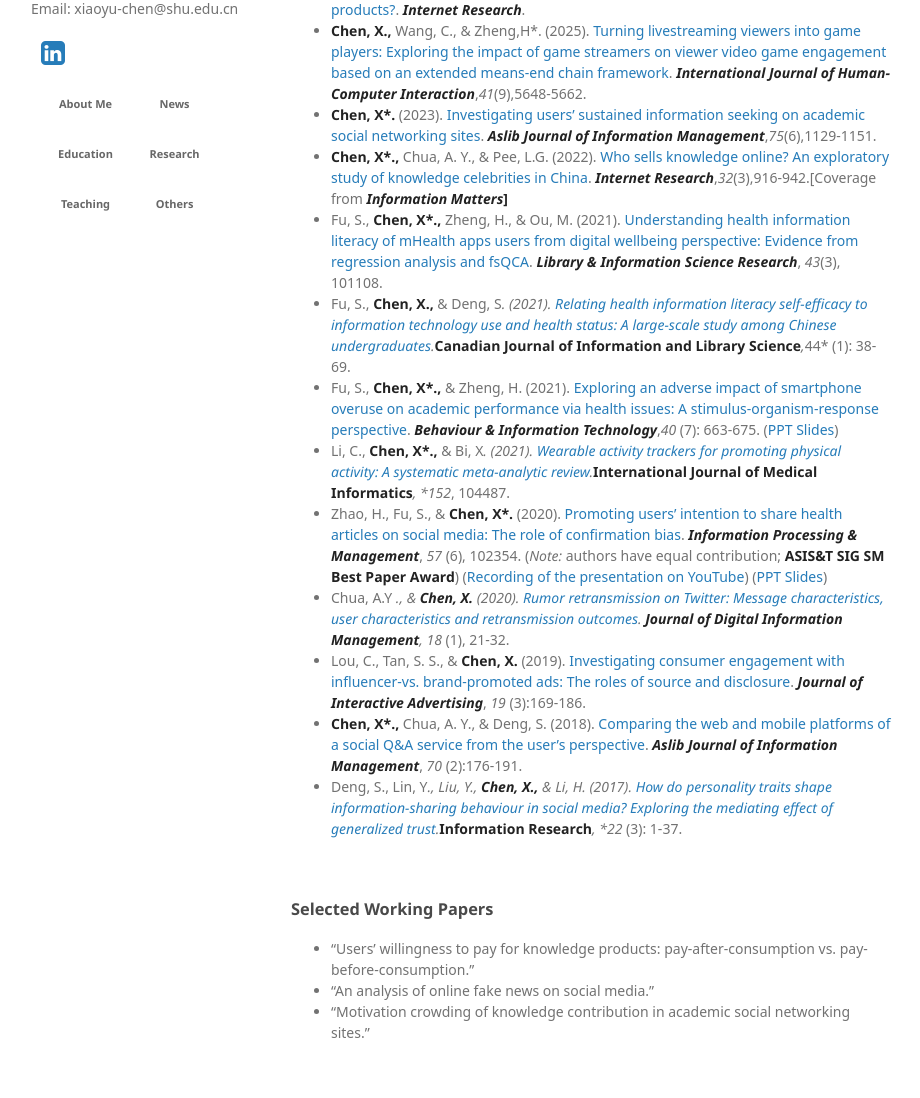
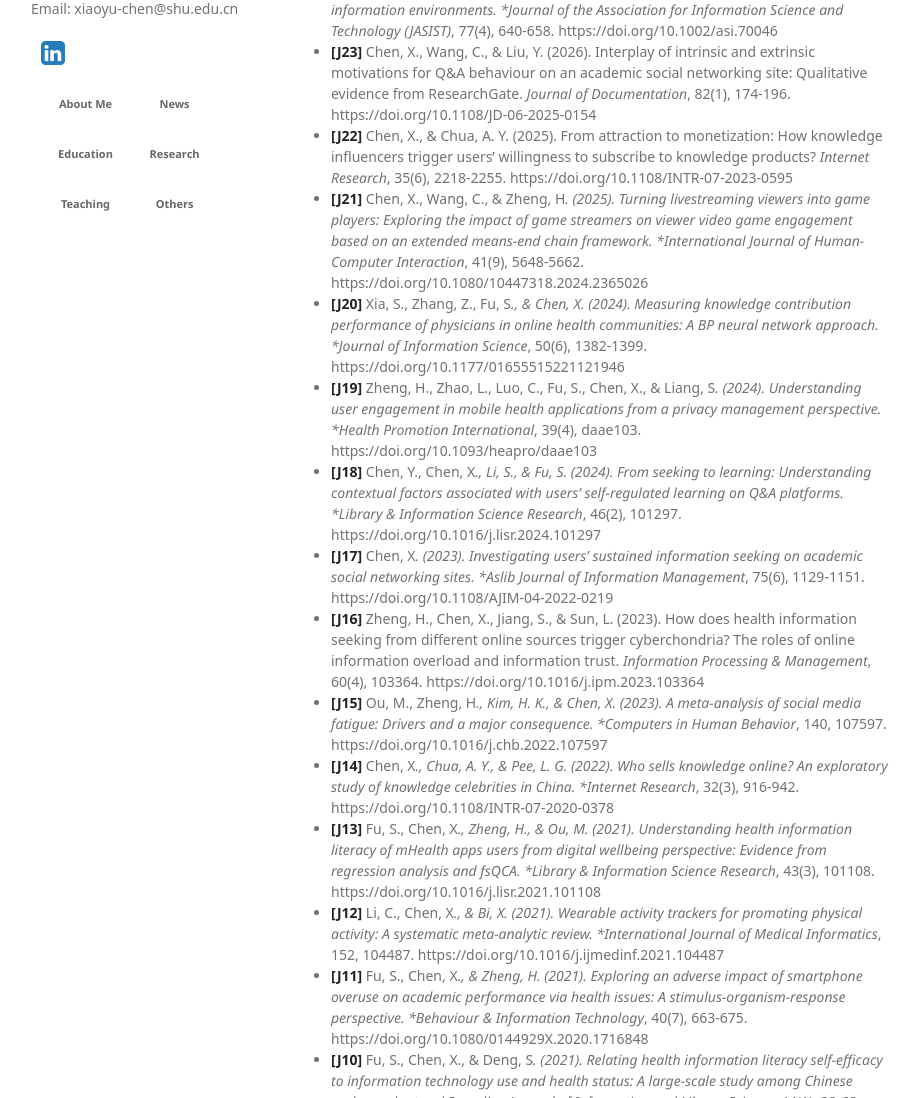
Before and after one commit to xiaoyu0928/xiaoyu0928.github.io, a Jekyll site: the page built from index.md, in a window 1280 px wide and 1400 px high, scrolled down 2444 px. Shown: the part 302-1400 px from the top of the window, without its empty margins (179-1099 px from the left). Built offline with Jekyll 4.4.1, drawn with Linux system fonts in a browser that asks for light colours; some web fonts are replaced; a style sheet for code colours, icons or effects is not loaded; our own code applies the rules of GitHub Pages for plain Markdown files; some of the changed text lies outside the part shown.

Commit message:
Update homepage publications and restore full content

```diff
--- a/index.md
+++ b/index.md
@@ -125,19 +125,30 @@ and Transferring Mechanism in a Social Q&A Community”</li>
 
 ### Refereed Journal Publications (* corresponding author)
 
-- **Chen, X\*** & Chua, A. Y. (online in advance).  [From attraction to monetization: How knowledge influencers trigger users’ willingness to subscribe to knowledge products?](https://doi.org/10.1108/INTR-07-2023-0595). ***Internet Research***.
-- **Chen, X.,** Wang, C., & Zheng,H\*. (2025). [Turning livestreaming viewers into game players: Exploring the impact of game streamers on viewer video game engagement based on an extended means-end chain framework](https://doi.org/10.1080/10447318.2024.2365026). ***International Journal of Human-Computer Interaction***,*41*(9),5648-5662.
-- **Chen, X\*.** (2023). [Investigating users’ sustained information seeking on academic social networking sites](https://www.emerald.com/insight/content/doi/10.1108/AJIM-04-2022-0219/full/html). ***Aslib Journal of Information Management***,*75*(6),1129-1151.
-- **Chen, X\*.,** Chua, A. Y., & Pee, L.G. (2022). [Who sells knowledge online? An exploratory study of knowledge celebrities in China](https://doi.org/10.1108/INTR-07-2020-0378). ***Internet Research***,*32*(3),916-942.[Coverage from [***Information Matters***](https://informationmatters.org/2022/05/who-sells-knowledge-online-an-investigation-of-knowledge-celebrities-in-china/)**]**
-- Fu, S., **Chen, X\*.,** Zheng, H., & Ou, M. (2021).[ Understanding health information literacy of mHealth apps users from digital wellbeing perspective: Evidence from regression analysis and fsQCA](https://www.google.com/url?q=https%3A%2F%2Fdoi.org%2F10.1016%2Fj.lisr.2021.101108&sa=D&sntz=1&usg=AOvVaw2YW9iG2zXrttpFCXU9pVD0). ***Library & Information Science Research***, *43*(3), 101108.
-- Fu, S., **Chen, X.,** & Deng, S*. (2021). [Relating health information literacy self-efficacy to information technology use and health status: A large-scale study among Chinese undergraduates](https://www.google.com/url?q=https%3A%2F%2Fojs.lib.uwo.ca%2Findex.php%2Fcjils%2Farticle%2Fview%2F11012%2F11267&sa=D&sntz=1&usg=AOvVaw16o6rkzSdx1UHZVcqTQZCd).***Canadian Journal of Information and Library Science***,*44* (1): 38-69.
-- Fu, S., **Chen, X\*.,** & Zheng, H. (2021). [Exploring an adverse impact of smartphone overuse on academic performance via health issues: A stimulus-organism-response perspective](https://www.google.com/url?q=https%3A%2F%2Fdoi.org%2F10.1080%2F0144929X.2020.1716848&sa=D&sntz=1&usg=AOvVaw0mtjOLtYEsALb0bV_dfKqg). ***Behaviour & Information Technology***,*40* (7): 663-675.  ([PPT Slides](https://drive.google.com/file/d/1_23CviQLxQPHFnZwdnR3rirRiYjsdBcT/view?usp=sharing))
-- Li, C., **Chen, X\*.,** & Bi, X*. (2021). [Wearable activity trackers for promoting physical activity: A systematic meta-analytic review](https://www.google.com/url?q=https%3A%2F%2Fdoi.org%2F10.1016%2Fj.ijmedinf.2021.104487&sa=D&sntz=1&usg=AOvVaw2r43YbT7p6lRrWUxIB-pay).***International Journal of Medical Informatics***, *152*, 104487.
-- Zhao, H., Fu, S., & **Chen, X\*.** (2020). [Promoting users’ intention to share health articles on social media: The role of confirmation bias](https://www.google.com/url?q=https%3A%2F%2Fdoi.org%2F10.1016%2Fj.ipm.2020.102354&sa=D&sntz=1&usg=AOvVaw3IcDMjLwS4CFv4x8NrW5E2). ***Information Processing & Management***, *57* (6), 102354. (*Note:* authors have equal contribution; **ASIS&T SIG SM Best Paper Award**) ([Recording of the presentation on YouTube](https://youtu.be/4Qw3dBT9NCY)) ([PPT Slides](https://drive.google.com/file/d/1FiznTYRxDeANzrx6WmmujYBL0vDe2pKA/view?usp=sharing))
-- Chua, A.Y *., & **Chen, X.** (2020). [Rumor retransmission on Twitter: Message characteristics, user characteristics and retransmission outcomes](http://www.google.com/url?q=http%3A%2F%2Fdline.info%2Ffpaper%2Fjdim%2Fv18i1%2Fjdimv18i1_3.pdf&sa=D&sntz=1&usg=AOvVaw0OBlHYo1191xKLzxzur-aU). **Journal of Digital Information Management**, 18* (1), 21-32.
-- Lou, C., Tan, S. S., & **Chen, X.** (2019). [Investigating consumer engagement with influencer-vs. brand-promoted ads: The roles of source and disclosure](https://www.google.com/url?q=https%3A%2F%2Fdoi.org%2F10.1080%2F15252019.2019.1667928&sa=D&sntz=1&usg=AOvVaw3r99Pqvq2ufZ44Q8AyBa2c). ***Journal of Interactive Advertising***, *19* (3):169-186.
-- **Chen, X\*.,** Chua, A. Y., & Deng, S. (2018). [Comparing the web and mobile platforms of a social Q&A service from the user’s perspective](https://www.google.com/url?q=https%3A%2F%2Fdoi.org%2F10.1108%2FAJIM-06-2017-0149&sa=D&sntz=1&usg=AOvVaw2nJwzxdk1bCMtznQ0P4sCx). ***Aslib Journal of Information Management***, *70* (2):176-191.
-- Deng, S., Lin, Y*., Liu, Y., **Chen, X.,** & Li, H. (2017). [How do personality traits shape information-sharing behaviour in social media? Exploring the mediating effect of generalized trust](http://www.google.com/url?q=http%3A%2F%2Fwww.informationr.net%2Fir%2F22-3%2Fpaper763.html&sa=D&sntz=1&usg=AOvVaw2WVJiZH6H-fNjw0cyAc5AS).***Information Research***, *22* (3): 1-37.
+- **[J24]** Fu, S., Song, J., & Chen, X*. (2026). Repetition and modality in information trustworthiness judgments: Investigating the illusory truth effect in multimodal health information environments. *Journal of the Association for Information Science and Technology (JASIST)*, 77(4), 640-658. https://doi.org/10.1002/asi.70046
+- **[J23]** Chen, X., Wang, C., & Liu, Y. (2026). Interplay of intrinsic and extrinsic motivations for Q&A behaviour on an academic social networking site: Qualitative evidence from ResearchGate. *Journal of Documentation*, 82(1), 174-196. https://doi.org/10.1108/JD-06-2025-0154
+- **[J22]** Chen, X., & Chua, A. Y. (2025). From attraction to monetization: How knowledge influencers trigger users' willingness to subscribe to knowledge products? *Internet Research*, 35(6), 2218-2255. https://doi.org/10.1108/INTR-07-2023-0595
+- **[J21]** Chen, X., Wang, C., & Zheng, H*. (2025). Turning livestreaming viewers into game players: Exploring the impact of game streamers on viewer video game engagement based on an extended means-end chain framework. *International Journal of Human-Computer Interaction*, 41(9), 5648-5662. https://doi.org/10.1080/10447318.2024.2365026
+- **[J20]** Xia, S., Zhang, Z., Fu, S*., & Chen, X. (2024). Measuring knowledge contribution performance of physicians in online health communities: A BP neural network approach. *Journal of Information Science*, 50(6), 1382-1399. https://doi.org/10.1177/01655515221121946
+- **[J19]** Zheng, H., Zhao, L., Luo, C., Fu, S., Chen, X., & Liang, S*. (2024). Understanding user engagement in mobile health applications from a privacy management perspective. *Health Promotion International*, 39(4), daae103. https://doi.org/10.1093/heapro/daae103
+- **[J18]** Chen, Y., Chen, X*., Li, S., & Fu, S. (2024). From seeking to learning: Understanding contextual factors associated with users' self-regulated learning on Q&A platforms. *Library & Information Science Research*, 46(2), 101297. https://doi.org/10.1016/j.lisr.2024.101297
+- **[J17]** Chen, X*. (2023). Investigating users' sustained information seeking on academic social networking sites. *Aslib Journal of Information Management*, 75(6), 1129-1151. https://doi.org/10.1108/AJIM-04-2022-0219
+- **[J16]** Zheng, H., Chen, X., Jiang, S., & Sun, L. (2023). How does health information seeking from different online sources trigger cyberchondria? The roles of online information overload and information trust. *Information Processing & Management*, 60(4), 103364. https://doi.org/10.1016/j.ipm.2023.103364
+- **[J15]** Ou, M., Zheng, H*., Kim, H. K., & Chen, X. (2023). A meta-analysis of social media fatigue: Drivers and a major consequence. *Computers in Human Behavior*, 140, 107597. https://doi.org/10.1016/j.chb.2022.107597
+- **[J14]** Chen, X*., Chua, A. Y., & Pee, L. G. (2022). Who sells knowledge online? An exploratory study of knowledge celebrities in China. *Internet Research*, 32(3), 916-942. https://doi.org/10.1108/INTR-07-2020-0378
+- **[J13]** Fu, S., Chen, X*., Zheng, H., & Ou, M. (2021). Understanding health information literacy of mHealth apps users from digital wellbeing perspective: Evidence from regression analysis and fsQCA. *Library & Information Science Research*, 43(3), 101108. https://doi.org/10.1016/j.lisr.2021.101108
+- **[J12]** Li, C., Chen, X*., & Bi, X. (2021). Wearable activity trackers for promoting physical activity: A systematic meta-analytic review. *International Journal of Medical Informatics*, 152, 104487. https://doi.org/10.1016/j.ijmedinf.2021.104487
+- **[J11]** Fu, S., Chen, X*., & Zheng, H. (2021). Exploring an adverse impact of smartphone overuse on academic performance via health issues: A stimulus-organism-response perspective. *Behaviour & Information Technology*, 40(7), 663-675. https://doi.org/10.1080/0144929X.2020.1716848
+- **[J10]** Fu, S., Chen, X., & Deng, S*. (2021). Relating health information literacy self-efficacy to information technology use and health status: A large-scale study among Chinese undergraduates. *Canadian Journal of Information and Library Science*, 44(1), 38-69. https://doi.org/10.5206/cjilsrcsib.v44i1.11012
+- **[J9]** Zhao, H., Fu, S., & Chen, X*. (2020). Promoting users' intention to share health articles on social media: The role of confirmation bias. *Information Processing & Management*, 57(6), 102354. https://doi.org/10.1016/j.ipm.2020.102354 *(Note: authors have equal contribution; 2021 ASIS&T SIG-SM Best Paper Award)*
+- **[J8]** Chua, A. Y*., & Chen, X. (2020). Rumor retransmission on Twitter: Message characteristics, user characteristics and retransmission outcomes. *Journal of Digital Information Management*, 18(1), 21-32. https://doi.org/10.6025/jdim/2019/18/1/21-32
+- **[J7]** Lou, C*., Tan, S. S., & Chen, X. (2019). Investigating consumer engagement with influencer-vs. brand-promoted ads: The roles of source and disclosure. *Journal of Interactive Advertising*, 19(3), 169-186. https://doi.org/10.1080/15252019.2019.1667928
+- **[J6]** Chen, X*., Chua, A. Y., & Deng, S. (2018). Comparing the web and mobile platforms of a social Q&A service from the user's perspective. *Aslib Journal of Information Management*, 70(2), 176-191. https://doi.org/10.1108/AJIM-06-2017-0149
+- **[J5]** Deng, S*., Lin, Y., Liu, Y., Chen, X., & Li, H. (2017). How do personality traits shape information-sharing behaviour on social media? Exploring the mediating effect of generalised trust. *Information Research*, 22(3), paper 763. Retrieved from http://InformationR.net/ir/21-1/paper763.html
+- **[J4]** Chen, X*., Deng, S., et al. (2016). Exploring the relationship between information characteristics and users' behavior in a Chinese social Q&A community: Evidence from Zhihu. *Geomatics and Information Science of Wuhan University*, 40, 101-105.
+- **[J3]** Liu, Y., Deng, S*., Hu, F., & Chen, X. (2015). The impacts of unique service resources and habit on e-service loyalty in a highly competitive market. *Journal of Systems and Information Technology*, 17(4), 336-350. https://doi.org/10.1108/JSIT-06-2015-0050
+- **[J2]** He, W., Chen, X*., Li, Y., & Qiu, Y. (2015). What leads to readers' satisfaction with the mobile news apps service? An investigation into the roles of content originality and user experience. *Journal of Data and Information Science*, 8(3), 76-89.
+- **[J1]** Chen, X., & Deng, S*. (2014). Influencing factors of answer adoption in social Q&A communities from users' perspective: Taking Zhihu as an example. *Journal of Data and Information Science*, 7(3), 81-95.
 
 <br>
 
@@ -320,4 +331,4 @@ and Transferring Mechanism in a Social Q&A Community”</li>
 - Debating styles: TV shows, Oregon, and British Parliamentary
 - Language for debates: Mandarin
 
-> Last Update: September 2024
+> Last Update: July 2026
```
